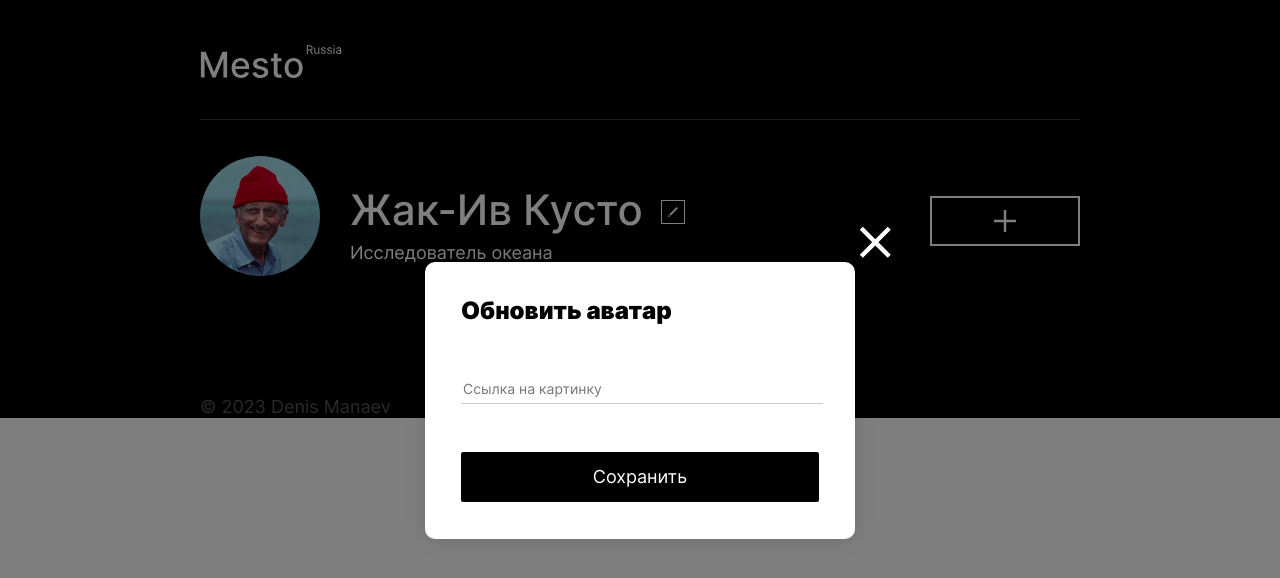
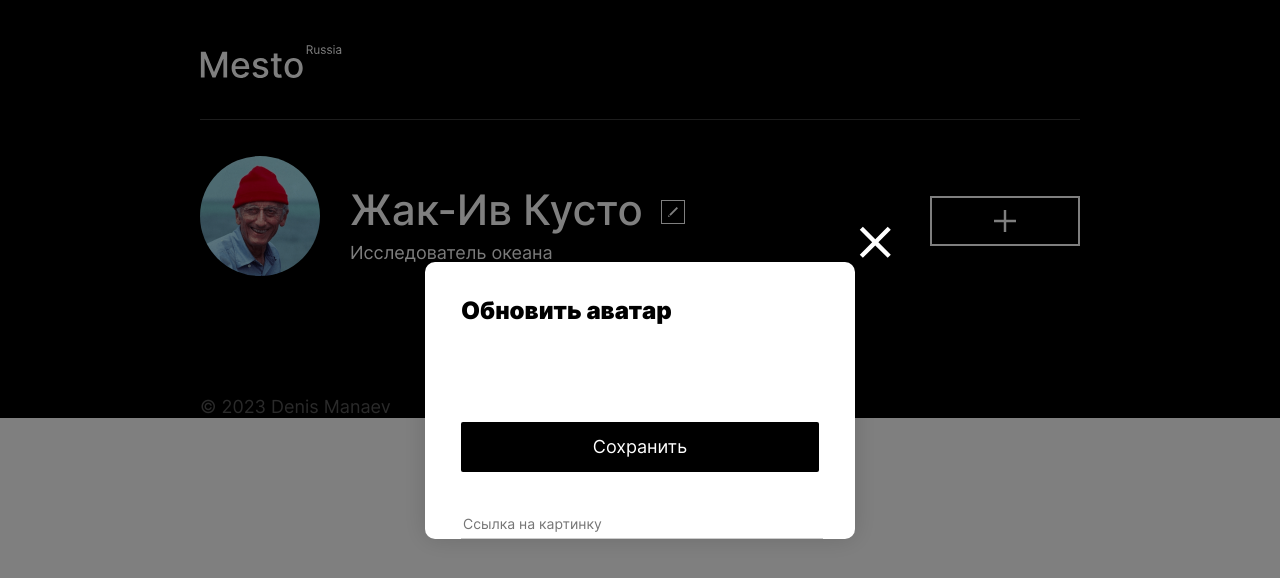
Before and after one commit to Manaewd/mesto-react, a React (Create React App) app: page / in a window 1280 px wide. Both pictures are taken after a click on the element 260 px from the left and 216 px from the top of the page. Shown: the top 578 px of the page. Built offline with nearby package versions, Linux system fonts and the light colour scheme.

Commit message:
декларативный подход

```diff
--- a/src/components/App.js
+++ b/src/components/App.js
@@ -1,71 +1,72 @@
 import React from 'react';
 
-import Header from './Header.js'
-import Main from './Main.js'
-import Footer from './Footer.js'
+import Header from './Header'
+import Main from './Main'
+import Footer from './Footer'
+import PopupWithForm from './PopupWithForm'
 
 function App() {
+  const [isEditProfileOpen, setIsEditProfilePopupOpen] = React.useState(false);
+  const [isAddPlacePopupOpen, setIsAddPlacePopupOpen] = React.useState(false);
+  const [isEditAvatarPopupOpen, setIsEditAvatarPopupOpen] = React.useState(false);
+
+  const handleEditProfileClick = () => { setIsEditProfilePopupOpen(true) }
+  const handleAddPlaceClick = () => { setIsAddPlacePopupOpen(true) }
+  const handleEditAvatarClick = () => { setIsEditAvatarPopupOpen(true) }
+
   return (
     <div className="page">
       <Header />
-      <Main />
+      <Main
+        onEditProfile={handleEditProfileClick}
+        onAddPlace={handleAddPlaceClick}
+        onEditAvatar={handleEditAvatarClick}
+      />
       <Footer />
 
-    <div className="popup popup_edit_profile">
-      <div className="popup__container">
-        <button type="button" className="popup__button-close"></button>
-        <form method="post" className="popup__form popup__form-edit" name="popup__form-edit" novalidate>
-          <h2 className="popup__title">Редактировать профиль</h2>
+    <PopupWithForm
+    name='edit'
+    textTitle='Редактировать профиль'
+    textButton='Сохранить'
+    nameForm='edit'
+    isOpen={isEditProfileOpen}
+    >
           <input id="input-edit-name" minlength="2" maxlength="40" type="text" name="profilename" placeholder="Ваше имя" className="popup__item popup__item_type_name" required></input>
           <span id="input-edit-name-error" className="popup__error"/>
           <input id="input-job" required minlength="2" maxlength="200" type="text" name="profilejob" placeholder="Сфера деятельности" className="popup__item popup__item_type_job"></input>
           <span id="input-job-error" className="popup__error"/>
-          <button type="submit" className="popup__button-save" aria-label="">Сохранить</button>
-        </form>
-      </div>
-    </div>
+    </PopupWithForm>
 
-    <div className="popup popup_add-profile">
-      <div className="popup__container">
-        <button type="button" className="popup__button-close"></button>
-        <form method="post" className="popup__form popup__form-add" id="form-add-card" name="popup__form-add" novalidate>
-          <h2 className="popup__title">Новое место</h2>
+    <PopupWithForm
+    name='add'
+    textTitle='Новое место'
+    textButton='Создать'
+    nameForm='add'
+    isOpen={isAddPlacePopupOpen}
+    >
           <input id="input-add-name" required minlength="2" maxlength="30" type="text" name="name" placeholder="Название" className="popup__item popup__item_add_name"></input>
           <span id="input-add-name-error" className="popup__error"/>
           <input id="input-link" required type="url" name="link" placeholder="Ссылка на картинку" className="popup__item popup__item_add_url"></input>
           <span id="input-link-error" className="popup__error"/>
-          <button type="submit" className="popup__button-save" disabled aria-label="">Создать</button>
-        </form>
-      </div>
-    </div>
+    </PopupWithForm>
 
-    <div className="popup popup_add-image">
-      <div className="popup__container-image">
-        <button type="button" className="popup__button-close"></button>
-        <img className="popup__image" src="#" alt="" />
-        <h3 className="popup__image-name"></h3>
-      </div>
-    </div>
-
-    <div className="popup popup_profile-avatar">
-      <div className="popup__container">
-        <button type="button" className="popup__button-close"/>
-        <form method="post" className="popup__form popup__form-avatar" id="popup-form-avatar" name="popup__form-avatar" novalidate>
-          <h2 className="popup__title">Обновить аватар</h2>
+    <PopupWithForm
+      name='avatar'
+      textTitle='Обновить аватар'
+      textButton='Сохранить'
+      isOpen={isEditAvatarPopupOpen}
+      nameForm='avatar'
+      >
             <input className="popup__item popup__item_enter_avatar" type="url" name="avatar" id="input-avatar" placeholder="Ссылка на картинку" required></input>
             <span className="popup__error" id="input-avatar-error"/>
-          <button type="submit" className="popup__button-save" disabled aria-label="">Сохранить</button>
-        </form>
-      </div>
-    </div>
+    </PopupWithForm>
 
-    <div className="popup popup_delete-card">
-      <div className="popup__container">
-        <button className="popup__button-close" type="button"></button>
-        <h2 className="popup__title">Вы уверены?</h2>
-        <button type="submit" className="popup__button-save">Да</button>
-      </div>
-    </div>
+    <PopupWithForm
+    name='delete'
+    title='Вы уверены?'
+    textButton='Да'
+    >
+    </PopupWithForm>
     </div>
   )
 }
--- a/src/components/Main.js
+++ b/src/components/Main.js
@@ -1,26 +1,28 @@
-function Main() {
+import React from "react"
+
+function Main(props) {
     return (
         <main>
         <section className="profile">
-          <div className="profile__image" name="avatar" onClick={handleEditAvatarClick}></div>
+          <div className="profile__image" name="avatar" onClick={props.onEditAvatar}></div>
           <div className="profile__info">
             <div className="profile__info-container">
               <h1 className="profile__title">Жак-Ив Кусто</h1>
-              <button type="button" className="profile__edit-button" onClick={handleEditProfileClick}></button>
+              <button type={"button"} className="profile__edit-button" onClick={props.onEditProfile}></button>
             </div>
             <p className="profile__subtitle">Исследователь океана</p>
           </div>
-          <button type="button" className="profile__add-button" onClick={handleAddPlaceClick}></button>
+          <button type={"button"} className="profile__add-button" onClick={props.onAddPlace}></button>
         </section>
         <section className="elements">
           <template className="template">
             <article className="element">
-              <button type="button" className="element__trash-button"></button>
+              <button type={"button"} className="element__trash-button"></button>
               <img className="element__image" src="#" alt="" />
               <div className="element__container">
                 <h2 className="element__title"></h2>
                 <div className="element__container-like">
-                <button type="button" className="element__button" aria-label="like"></button>
+                <button type={"button"} className="element__button" aria-label="like"></button>
                 <p className="element__like-meter">0</p>
                 </div>
               </div>
@@ -31,15 +33,4 @@ function Main() {
     )
 }
 
-function handleEditAvatarClick() {
-    document.querySelector('.popup_profile-avatar').classList.add('popup_opened')
-}
-
-function handleEditProfileClick() {
-    document.querySelector('.popup_edit_profile').classList.add('popup_opened')
-}
-
-function handleAddPlaceClick() {
-    document.querySelector('.popup_add-profile').classList.add('popup_opened')
-}
 export default Main
--- /dev/null
+++ b/src/components/PopupWithForm.js
@@ -0,0 +1,24 @@
+import React from "react"
+
+function PopupWithForm(props) {
+    return (
+        <div className={`popup popup_type_${props.name} ${props.isOpen ? 'popup_opened' : '' }`}>
+            <div
+                className="popup__container">
+                <button type="button"
+                className="popup__button-close">
+                </button>
+                <form
+                className={'popup__form popup__form-${props.nameForm}'}
+                novalidate
+                >
+                <h2 className="popup__title">{props.textTitle}</h2>
+                <button type="submit" className="popup__button-save" disabled>{props.textButton}</button>
+                {props.children}
+                </form>
+            </div>
+        </div>
+    )
+}
+
+export default PopupWithForm
```
Also changed, not shown: src/components/ImagePopup.js (added, +11 -0 lines).
